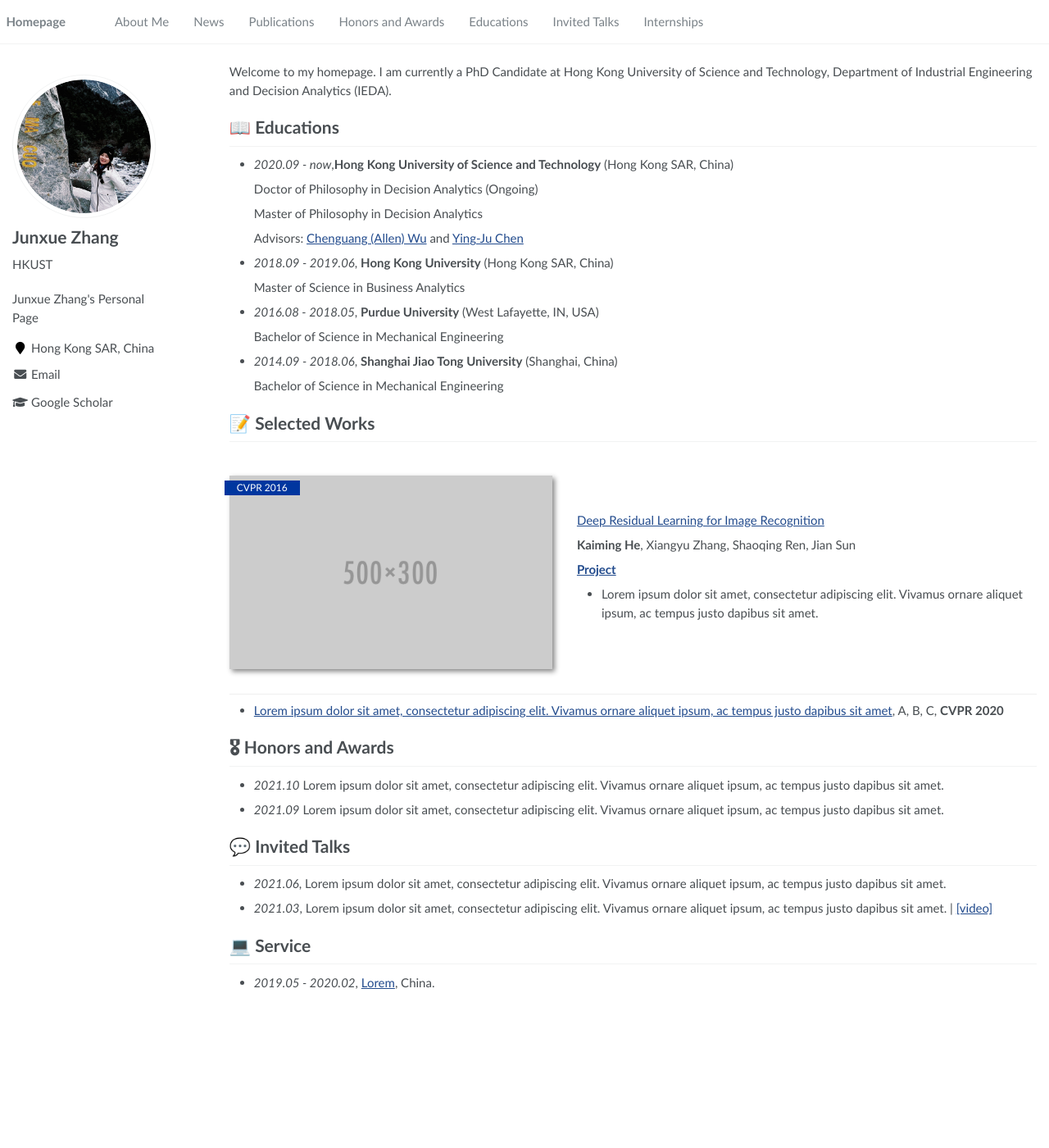
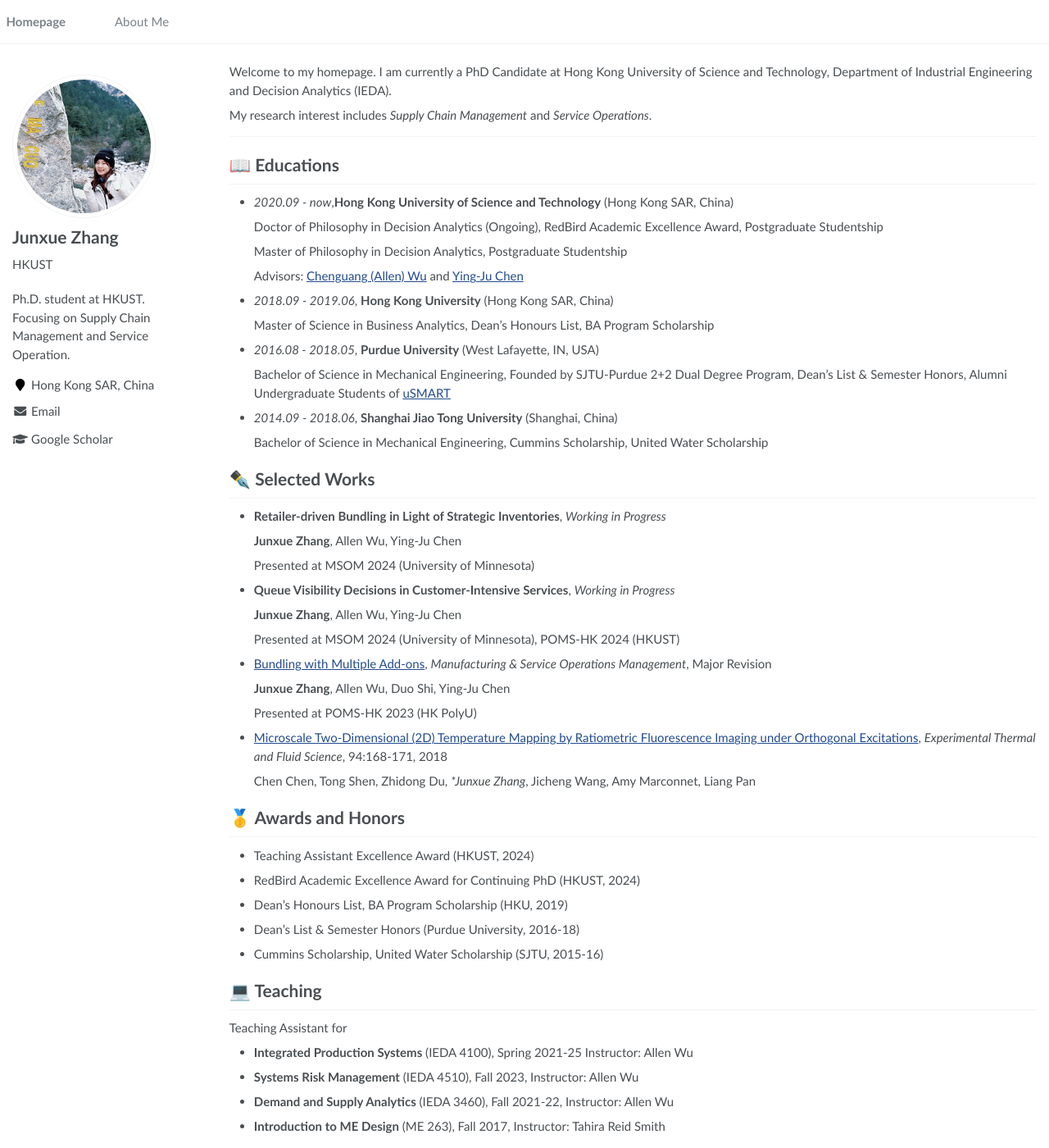
Before and after one commit to junxue-zhang/junxue-zhang.github.io, a Jekyll site: the page built from _pages/about.md, in a window 1280 px wide and 1400 px high. Shown: the whole window at 82% size. Built offline with Jekyll 4.4.1, drawn with Linux system fonts in a browser that asks for light colours; some of the changed text lies outside the part shown.

Commit message:
add info

```diff
--- a/_config.yml
+++ b/_config.yml
@@ -7,7 +7,7 @@
 
 # Site Settings
 title                    : "Junxue Zhang"
-description              : "Junxue Zhang's Personal Page"
+description              : "Ph.D. student at HKUST. Focusing on Supply Chain Management and Service Operation."
 repository               : "junxue-zhang/junxue-zhang.github.io"
 google_scholar_stats_use_cdn : true
 
--- a/_pages/about.md
+++ b/_pages/about.md
@@ -19,52 +19,80 @@ redirect_from:
 
 Welcome to my homepage. I am currently a PhD Candidate at Hong Kong University of Science and Technology, Department of Industrial Engineering and Decision Analytics (IEDA).
 
+My research interest includes *Supply Chain Management* and *Service Operations*.
+
+****
 <!-- My research interest includes neural machine translation and computer vision. I have published more than 100 papers at the top international AI conferences with total <a href='https://scholar.google.com/citations?user=DhtAFkwAAAAJ'>google scholar citations <strong><span id='total_cit'>260000+</span></strong></a> (You can also use google scholar badge <a href='https://scholar.google.com/citations?user=DhtAFkwAAAAJ'><img src="https://img.shields.io/endpoint?url={{ url | url_encode }}&logo=Google%20Scholar&labelColor=f6f6f6&color=9cf&style=flat&label=citations"></a>). -->
 
 # 📖 Educations
 - *2020.09 - now*,**Hong Kong University of Science and Technology** (Hong Kong SAR, China)
 
-  Doctor of Philosophy in Decision Analytics (Ongoing)
+  Doctor of Philosophy in Decision Analytics (Ongoing), RedBird Academic Excellence Award, Postgraduate Studentship
 
-  Master of Philosophy in Decision Analytics
+  Master of Philosophy in Decision Analytics, Postgraduate Studentship
 
   Advisors: [Chenguang (Allen) Wu](https://allenwu.people.ust.hk/) and [Ying-Ju Chen](https://imchen.people.ust.hk/)
 
 - *2018.09 - 2019.06*, **Hong Kong University** (Hong Kong SAR, China)
 
-  Master of Science in Business Analytics
+  Master of Science in Business Analytics, Dean’s Honours List, BA Program Scholarship
 
 - *2016.08 - 2018.05*, **Purdue University** (West Lafayette, IN, USA)
 
-  Bachelor of Science in Mechanical Engineering
-
+  Bachelor of Science in Mechanical Engineering, Founded by SJTU-Purdue 2+2 Dual Degree Program, Dean’s List & Semester Honors, Alumni Undergraduate Students of [uSMART](https://engineering.purdue.edu/uSMART/people)
 - *2014.09 - 2018.06*, **Shanghai Jiao Tong University** (Shanghai, China)
 
-  Bachelor of Science in Mechanical Engineering
+  Bachelor of Science in Mechanical Engineering,  Cummins Scholarship, United Water Scholarship
 
-# 📝 Selected Works
+# ✒️ Selected Works
 
-<div class='paper-box'><div class='paper-box-image'><div><div class="badge">CVPR 2016</div><img src='images/500x300.png' alt="sym" width="100%"></div></div>
-<div class='paper-box-text' markdown="1">
 
-[Deep Residual Learning for Image Recognition](https://openaccess.thecvf.com/content_cvpr_2016/papers/He_Deep_Residual_Learning_CVPR_2016_paper.pdf)
+- **Retailer-driven Bundling in Light of Strategic Inventories**, *Working in Progress*
 
-**Kaiming He**, Xiangyu Zhang, Shaoqing Ren, Jian Sun
+  **Junxue Zhang**, Allen Wu, Ying-Ju Chen
 
-[**Project**](https://scholar.google.com/citations?view_op=view_citation&hl=zh-CN&user=DhtAFkwAAAAJ&citation_for_view=DhtAFkwAAAAJ:ALROH1vI_8AC) <strong><span class='show_paper_citations' data='DhtAFkwAAAAJ:ALROH1vI_8AC'></span></strong>
-- Lorem ipsum dolor sit amet, consectetur adipiscing elit. Vivamus ornare aliquet ipsum, ac tempus justo dapibus sit amet.
-</div>
-</div>
+  Presented at MSOM 2024 (University of Minnesota)
 
-- [Lorem ipsum dolor sit amet, consectetur adipiscing elit. Vivamus ornare aliquet ipsum, ac tempus justo dapibus sit amet](https://github.com), A, B, C, **CVPR 2020**
+- **Queue Visibility Decisions in Customer-Intensive Services**, *Working in Progress*
 
-# 🎖 Honors and Awards
-- *2021.10* Lorem ipsum dolor sit amet, consectetur adipiscing elit. Vivamus ornare aliquet ipsum, ac tempus justo dapibus sit amet.
-- *2021.09* Lorem ipsum dolor sit amet, consectetur adipiscing elit. Vivamus ornare aliquet ipsum, ac tempus justo dapibus sit amet.
+  **Junxue Zhang**, Allen Wu, Ying-Ju Chen
 
-# 💬 Invited Talks
-- *2021.06*, Lorem ipsum dolor sit amet, consectetur adipiscing elit. Vivamus ornare aliquet ipsum, ac tempus justo dapibus sit amet.
-- *2021.03*, Lorem ipsum dolor sit amet, consectetur adipiscing elit. Vivamus ornare aliquet ipsum, ac tempus justo dapibus sit amet.  \| [\[video\]](https://github.com/)
+  Presented at MSOM 2024 (University of Minnesota), POMS-HK 2024 (HKUST)
 
-# 💻 Service
-- *2019.05 - 2020.02*, [Lorem](https://github.com/), China.
+- [Bundling with Multiple Add-ons](https://papers.ssrn.com/sol3/papers.cfm?abstract_id=4991578), *Manufacturing & Service Operations Management*, Major Revision
+
+  **Junxue Zhang**, Allen Wu, Duo Shi, Ying-Ju Chen
+
+  Presented at POMS-HK 2023 (HK PolyU)
+
+- [Microscale Two-Dimensional (2D) Temperature Mapping by Ratiometric Fluorescence Imaging under Orthogonal Excitations](https://www.sciencedirect.com/science/article/pii/S0894177718301821), *Experimental Thermal and Fluid Science*, 94:168-171, 2018
+
+  Chen Chen, Tong Shen, Zhidong Du, **Junxue Zhang*, Jicheng Wang, Amy Marconnet, Liang Pan
+
+# 🥇 Awards and Honors
+- Teaching Assistant Excellence Award (HKUST, 2024)
+- RedBird Academic Excellence Award for Continuing PhD (HKUST, 2024)
+- Dean’s Honours List, BA Program Scholarship (HKU, 2019)
+- Dean’s List & Semester Honors (Purdue University, 2016-18)
+- Cummins Scholarship, United Water Scholarship (SJTU, 2015-16)
+
+# 💻 Teaching
+
+Teaching Assistant for
+
+-  **Integrated Production Systems** (IEDA 4100), Spring 2021-25 Instructor: Allen Wu
+
+- **Systems Risk Management** (IEDA 4510), Fall 2023, Instructor: Allen Wu
+
+- **Demand and Supply Analytics** (IEDA 3460), Fall 2021-22, Instructor: Allen Wu
+
+- **Introduction to ME Design** (ME 263), Fall 2017, Instructor: Tahira Reid Smith
+
+
+# 🧰 Services
+-  Reviewer for *Naval Research Logistics*, *Production and Operations Management*, *Manufacturing & Service Operations Management*
+- Session Chair at POMS 2022
+- Residential Hall Tutor at HKUST, 2023- Present
+
+# 🧬 Interests
+- Running: Full-Marathon runner at SCHKM 2025 (PB: 04:39:32), Half-Marathon runner at SCHKM 2024 (PB: 02:06:32).
```
Also changed, not shown: _data/navigation.yml (+0 -18 lines), images/android-chrome-192x192.png, images/android-chrome-512x512.png, images/apple-touch-icon.png, images/favicon-16x16.png, images/favicon-32x32.png, images/favicon.ico.
